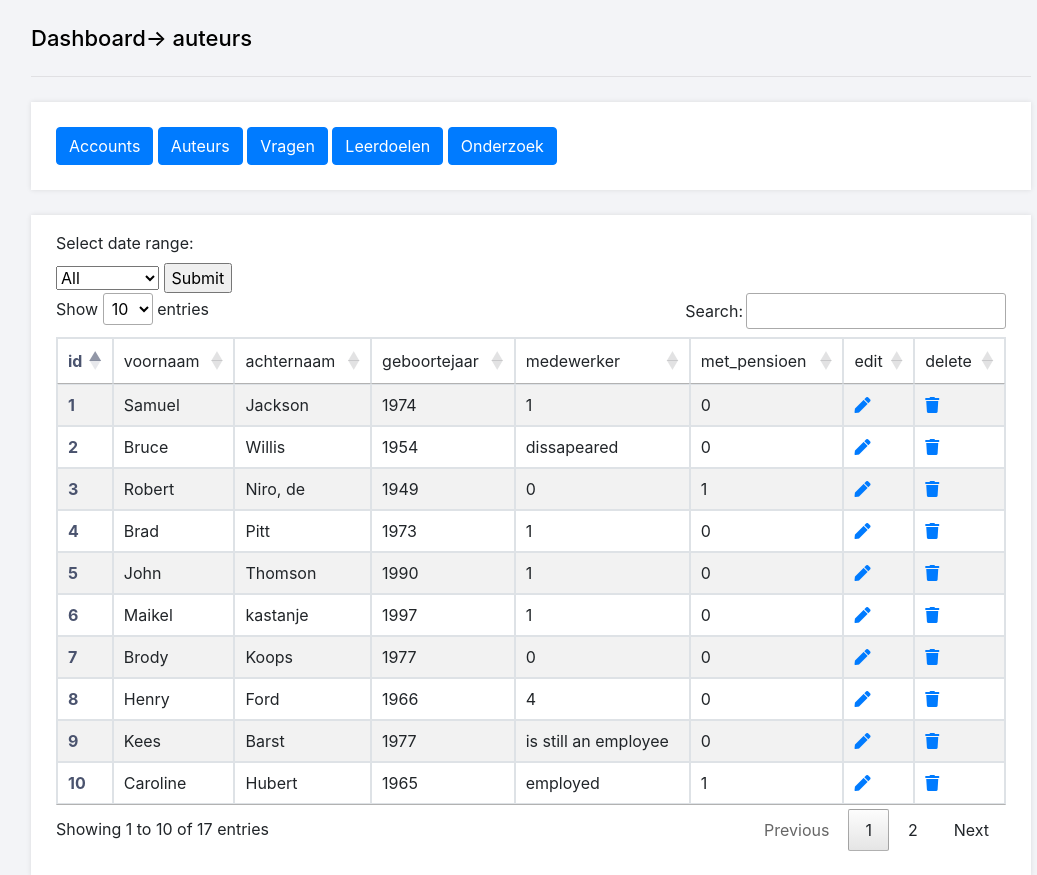
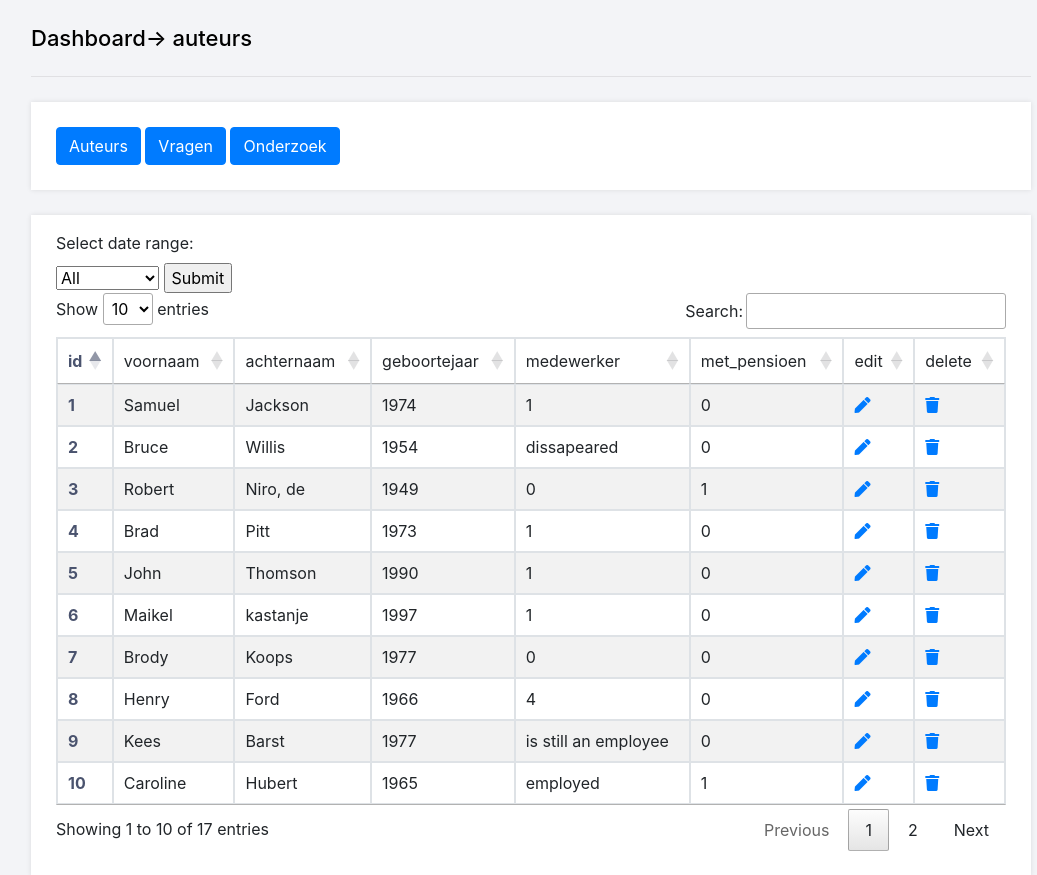
Before and after one commit to Sema-1054531/werkplaats-2-mvc, a Flask app: page /home in a window 1280 px wide. Shown: the part 60-935 px from the top of the page, without its empty margins (109-1146 px from the left). Run offline with Flask 2, Linux system fonts and the light colour scheme; a user stored in the database is signed in; data comes from the database, SQL or seed files in the repository; some libraries are stand-ins or nearby versions.

Commit message:
Update home.html

```diff
--- a/templates/home.html
+++ b/templates/home.html
@@ -7,10 +7,10 @@
 <h2>Dashboard-> auteurs</h2>
 
 <div>
-    <a href='/home' class='btn btn-primary'>Accounts</a>
-    <a href='/home/auteurs' class='btn btn-primary'>Auteurs</a>
+    <!-- <a href='/home' class='btn btn-primary'>Accounts</a> -->
+    <a href='/home' class='btn btn-primary'>Auteurs</a>
     <a href='/home/vragen' class='btn btn-primary'>Vragen</a>
-    <a href='/home/leerdoelen' class='btn btn-primary'>Leerdoelen</a>
+    <!-- <a href='/home/leerdoelen' class='btn btn-primary'>Leerdoelen</a> -->
     <a href='/filtering' class='btn btn-primary'>Onderzoek</a>
 </div>
 
@@ -18,7 +18,7 @@
 
 {% block body %}
 
-<form method="POST" action="/home/auteurs">
+<form method="POST" action="/home">
     <label for="dob">Select date range:</label><br>
     <select id="dob" name="dob">
         <option value="show-all">All</option>
```
